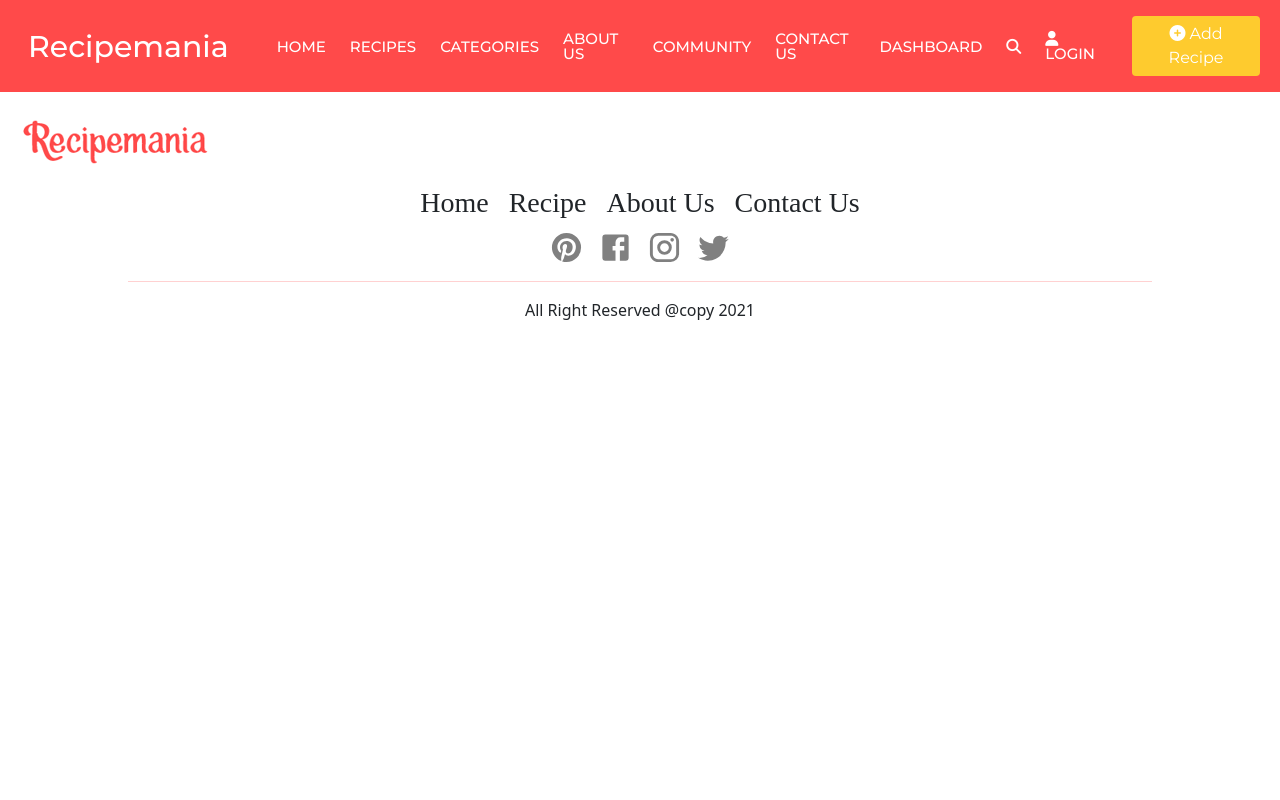
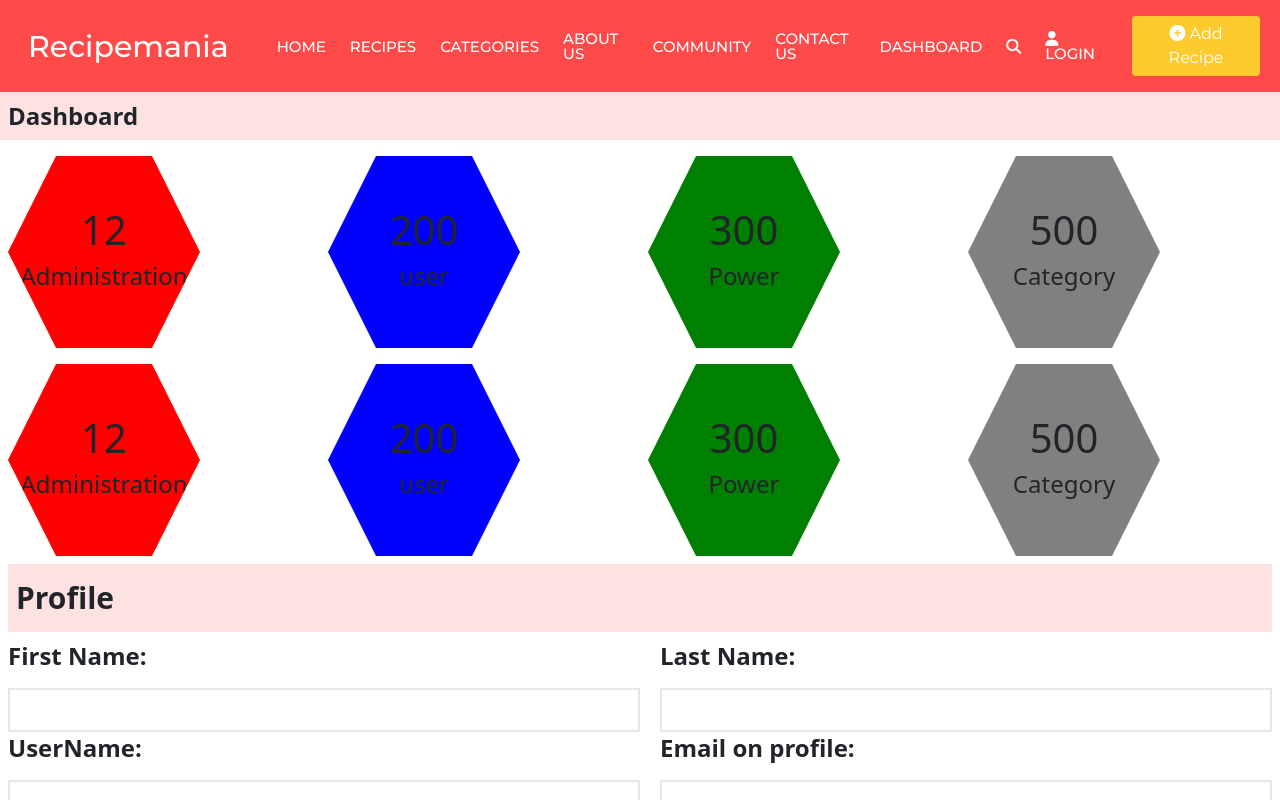
Before and after one commit to saints23githubbeck/ctarecipenia, a React (Create React App) app: page /dashboard in a window 1280 px wide. Shown: the top 800 px of the page. Built offline with nearby package versions, Linux system fonts and the light colour scheme.

Commit message:
done-dash

```diff
--- a/src/App.js
+++ b/src/App.js
@@ -10,7 +10,7 @@ import LoginRegister from './Components/users/LoginRegister';
 import AboutUs from './Components/AboutUs/AboutUs';
 import ContactUs from './Components/ContactUs/ContactUs';
 import Catgories from './Components/Categories/Catgories';
-// import Dashboard from './Components/Dashboard/Dashboard';
+import Dashboard from './Components/Dashboard/Dashboard';
 
 function App() {
   return (
@@ -39,9 +39,9 @@ function App() {
           <Route exact path="/contact">
             <ContactUs></ContactUs>
           </Route>
-          {/* <Route exact path="/dashboard">
+          <Route exact path="/dashboard">
             <Dashboard></Dashboard>
-          </Route> */}
+          </Route>
         </Switch>
         <Footer />
       </Router>
--- a/src/Components/Dashboard/Dashboard.js
+++ b/src/Components/Dashboard/Dashboard.js
@@ -1,14 +1,17 @@
 import React from 'react';
+import DashboardRoot from '../DashboardRoot/DashboardRoot';
 import MyRecipes from '../MyRecipes/MyRecipes';
 
-// import Profile from '../Profile/Profile';
+import Profile from '../Profile/Profile';
 
 
 const Dashboard = () => {
     return (
         <div>
-            {/* <Profile></Profile> */}
-            {/* <MyRecipes></MyRecipes> */}
+            <DashboardRoot></DashboardRoot>
+            <Profile></Profile>
+            <MyRecipes></MyRecipes>
+
 
 
 
--- /dev/null
+++ b/src/Components/DashboardRoot/DashboardRoot.css
@@ -0,0 +1,3 @@
+.dashboard-user {
+    clip-path: polygon(25% 0%, 75% 0%, 100% 50%, 75% 100%, 25% 100%, 0% 50%);
+}
--- /dev/null
+++ b/src/Components/DashboardRoot/DashboardRoot.js
@@ -0,0 +1,36 @@
+import React from 'react';
+import './DashboardRoot.css'
+
+const DashboardRoot = () => {
+    const data = [
+        {name:'Administration' , value:12 , color:'red'} ,
+         {name:'user', value:200 , color:'blue'} ,
+         {name:'Power', value:300, color:'green'},
+         {name:'Category' , value:500 , color:'gray'},
+         {name:'Administration' , value:12 , color:'red'} ,
+         {name:'user', value:200 , color:'blue'} ,
+         {name:'Power', value:300, color:'green'},
+         {name:'Category' , value:500 , color:'gray'}
+
+
+    ]
+    return (
+        <div>
+            <div >
+                <h1 className='text-2xl font-bold bg-red-100 px-2 py-2'>Dashboard</h1>
+            </div>
+            <div className='grid md:grid-cols-4 grid-cols-2'>
+                {
+                    data.map(ele => <div style={{background:`${ele.color}`}} className=' m-2 dashboard-user bg-red-500 w-48 h-48 flex justify-center items-center flex-col'>
+                        <h1>{ele.value}</h1>
+                        <h4>{ele.name}</h4>
+
+                    </div>)
+                }
+
+            </div>
+        </div>
+    );
+};
+
+export default DashboardRoot;
--- a/src/Components/MyRecipes/MyRecipes.js
+++ b/src/Components/MyRecipes/MyRecipes.js
@@ -42,7 +42,7 @@ const MyRecipes = () => {
                             <td>One month ago</td>
                             <td><div>
                                 <div className=''>
-                                    <svg xmlns="http://www.w3.org/2000/svg" class="h-5 w-5 inline" viewBox="0 0 20 20" fill="currentColor">
+                                    <svg xmlns="http://www.w3.org/2000/svg" class="h-5 w-5 inline text-green-500" viewBox="0 0 20 20" fill="currentColor">
                                         <path d="M10 12a2 2 0 100-4 2 2 0 000 4z" />
                                         <path fill-rule="evenodd" d="M.458 10C1.732 5.943 5.522 3 10 3s8.268 2.943 9.542 7c-1.274 4.057-5.064 7-9.542 7S1.732 14.057.458 10zM14 10a4 4 0 11-8 0 4 4 0 018 0z" clip-rule="evenodd" />
                                     </svg>
```
